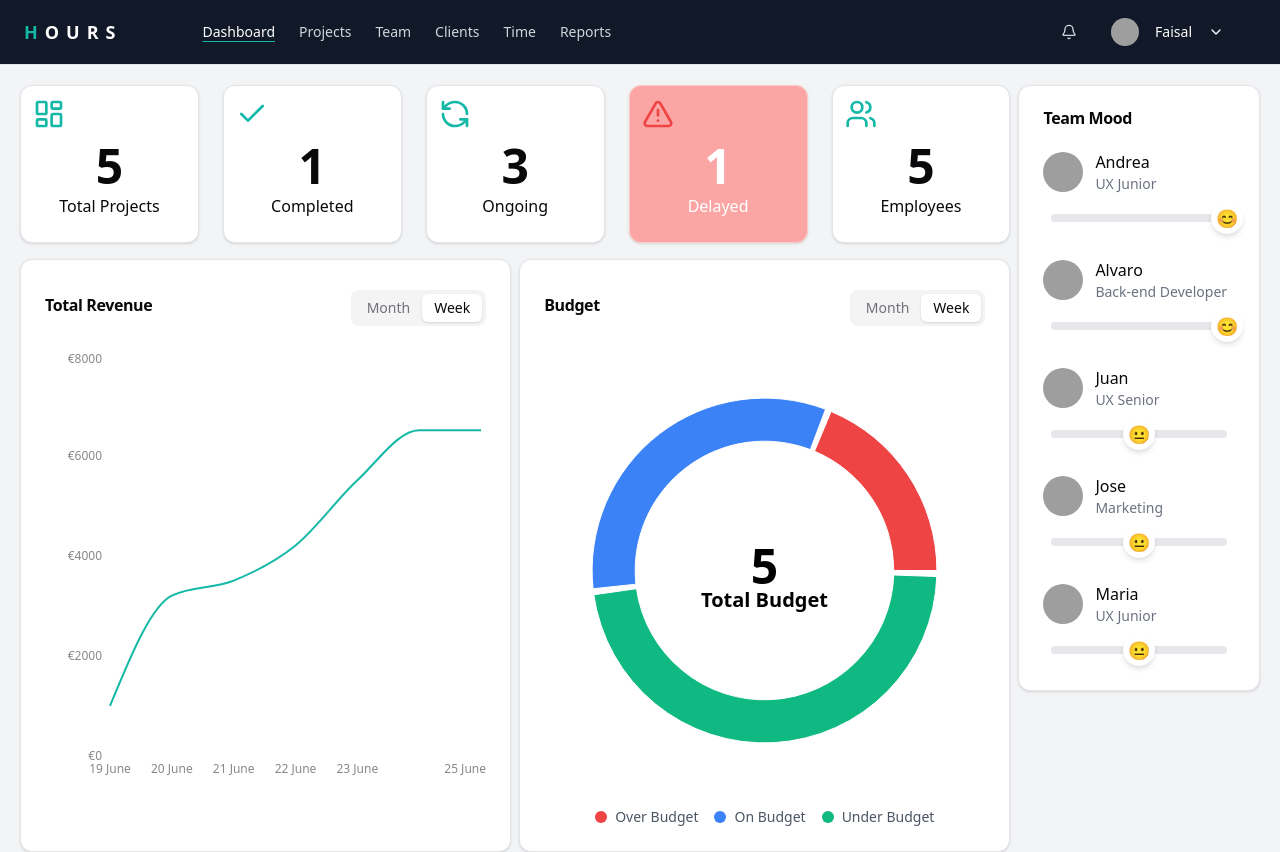
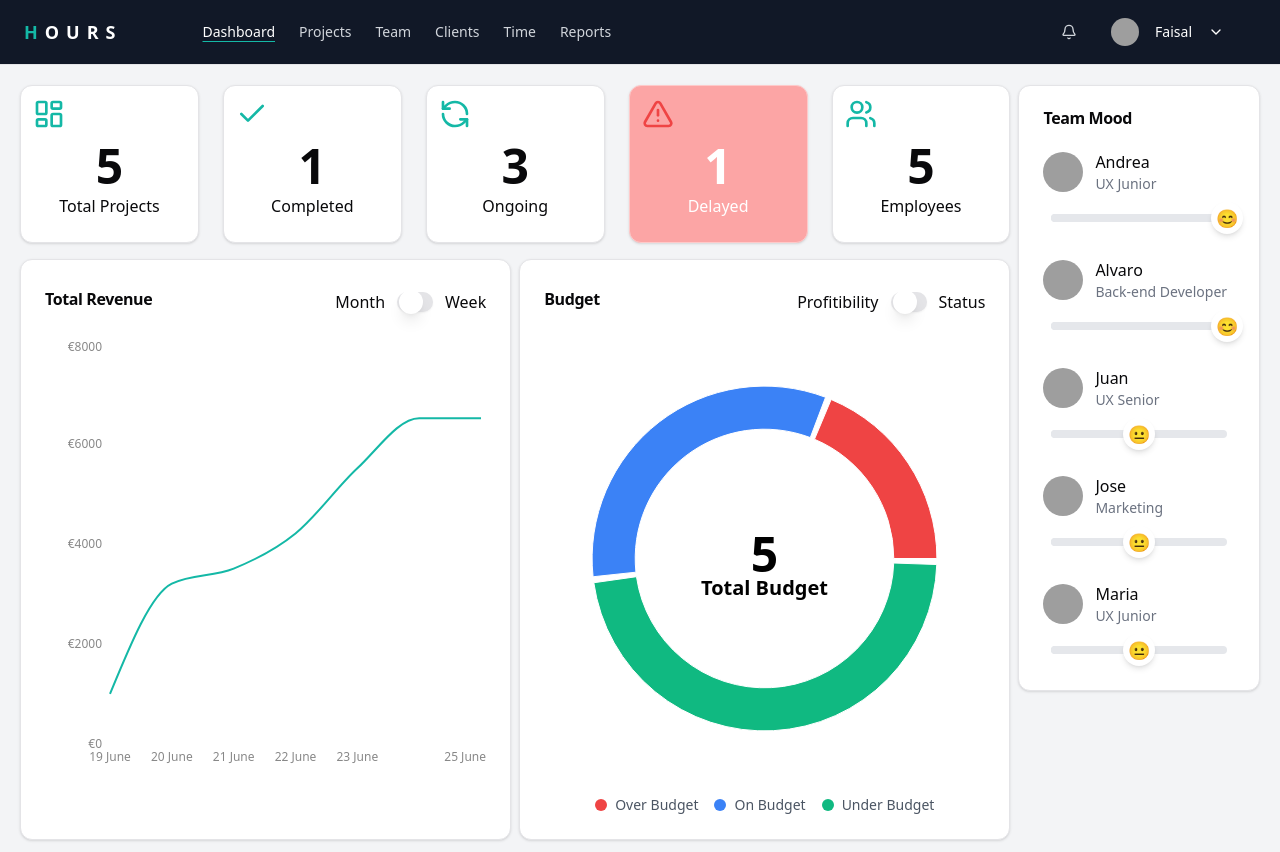
Before and after one commit to faisal004/cactro, a Next.js app: page / in a window 1280 px wide. Shown: the top 852 px of the page. Built offline with nearby package versions, Linux system fonts and the light colour scheme; grey boxes are pictures that could not be loaded.

Commit message:
fix : ui improved

```diff
--- a/package.json
+++ b/package.json
@@ -13,6 +13,7 @@
     "@radix-ui/react-dialog": "^1.1.6",
     "@radix-ui/react-dropdown-menu": "^2.1.6",
     "@radix-ui/react-slot": "^1.1.2",
+    "@radix-ui/react-switch": "^1.1.3",
     "@radix-ui/react-tabs": "^1.1.3",
     "class-variance-authority": "^0.7.1",
     "clsx": "^2.1.1",
--- a/src/app/_components/budget-chart-component.tsx
+++ b/src/app/_components/budget-chart-component.tsx
@@ -1,18 +1,21 @@
 import { Card, CardContent, CardHeader, CardTitle } from "@/components/ui/card";
 import BudgetChart from "./charts/budget-chart";
-import { Tabs, TabsList, TabsTrigger } from "@/components/ui/tabs";
 import { budgetdata } from "@/config/appData";
+import { Switch } from "@/components/ui/switch";
 
 const BudgetChartComponent = () => {
-    return (  <Card className="w-full">
+    return (<Card className="w-full">
         <CardHeader className="flex flex-row items-center justify-between">
             <CardTitle>Budget</CardTitle>
-      <Tabs defaultValue="week">
-        <TabsList>
-          <TabsTrigger value="month">Month</TabsTrigger>
-          <TabsTrigger value="week">Week</TabsTrigger>
-        </TabsList>
-      </Tabs>
+            <div className="flex items-center gap-3">
+                <span>
+                    Profitibility
+                </span>
+                <Switch />
+                <span>
+                    Status
+                </span>
+            </div>
         </CardHeader>
         <CardContent className="w-full">
             <BudgetChart className="aspect-square " />
@@ -28,7 +31,7 @@ const BudgetChartComponent = () => {
                 ))}
             </div>
         </CardContent>
-      </Card> );
+    </Card>);
 }
 
 export default BudgetChartComponent;
--- a/src/app/_components/revenue-chart-component.tsx
+++ b/src/app/_components/revenue-chart-component.tsx
@@ -1,17 +1,22 @@
 import { Card, CardContent, CardHeader, CardTitle } from "@/components/ui/card";
-import { Tabs, TabsList, TabsTrigger } from "@/components/ui/tabs"
 import RevenueChart from "./charts/revenue-chart";
+import { Switch } from "@/components/ui/switch";
 
 const RevenueChartComponent = () => {
   return (<Card className="w-full ">
     <CardHeader className="flex flex-row items-center justify-between">
       <CardTitle>Total Revenue</CardTitle>
-      <Tabs defaultValue="week">
-        <TabsList>
-          <TabsTrigger value="month">Month</TabsTrigger>
-          <TabsTrigger value="week">Week</TabsTrigger>
-        </TabsList>
-      </Tabs>
+      <div className="flex items-center gap-3">
+        <span>
+          Month
+        </span>
+        <Switch />
+        <span>
+          Week
+        </span>
+      </div>
+
+
     </CardHeader>
     <CardContent className="w-full ">
       <RevenueChart className="aspect-square  " />
--- /dev/null
+++ b/src/components/ui/switch.tsx
@@ -0,0 +1,29 @@
+"use client"
+
+import * as React from "react"
+import * as SwitchPrimitives from "@radix-ui/react-switch"
+
+import { cn } from "@/lib/utils"
+
+const Switch = React.forwardRef<
+  React.ElementRef<typeof SwitchPrimitives.Root>,
+  React.ComponentPropsWithoutRef<typeof SwitchPrimitives.Root>
+>(({ className, ...props }, ref) => (
+  <SwitchPrimitives.Root
+    className={cn(
+      "peer inline-flex h-5 w-9 shrink-0 cursor-pointer items-center rounded-full border-2 border-transparent shadow-sm transition-colors focus-visible:outline-none focus-visible:ring-2 focus-visible:ring-ring focus-visible:ring-offset-2 focus-visible:ring-offset-background disabled:cursor-not-allowed disabled:opacity-50 data-[state=checked]:bg-primary data-[state=unchecked]:bg-input",
+      className
+    )}
+    {...props}
+    ref={ref}
+  >
+    <SwitchPrimitives.Thumb
+      className={cn(
+        "pointer-events-none block h-6 w-6 rounded-full bg-background shadow-lg ring-0 transition-transform data-[state=checked]:translate-x-4 data-[state=unchecked]:translate-x-0"
+      )}
+    />
+  </SwitchPrimitives.Root>
+))
+Switch.displayName = SwitchPrimitives.Root.displayName
+
+export { Switch }
```
Also changed, not shown: 1 other file (tests, documents, lock files or other folders). Lines whose indentation alone changed are shown as unchanged.
